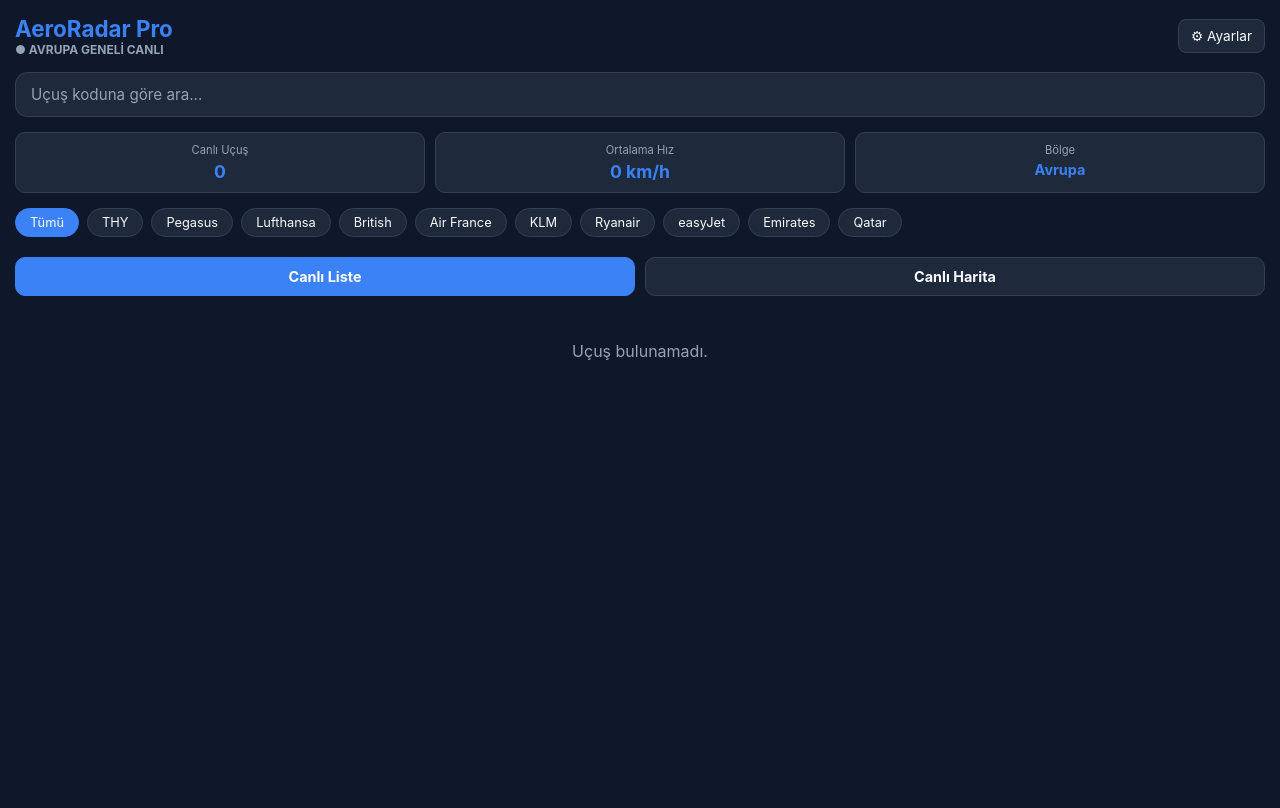
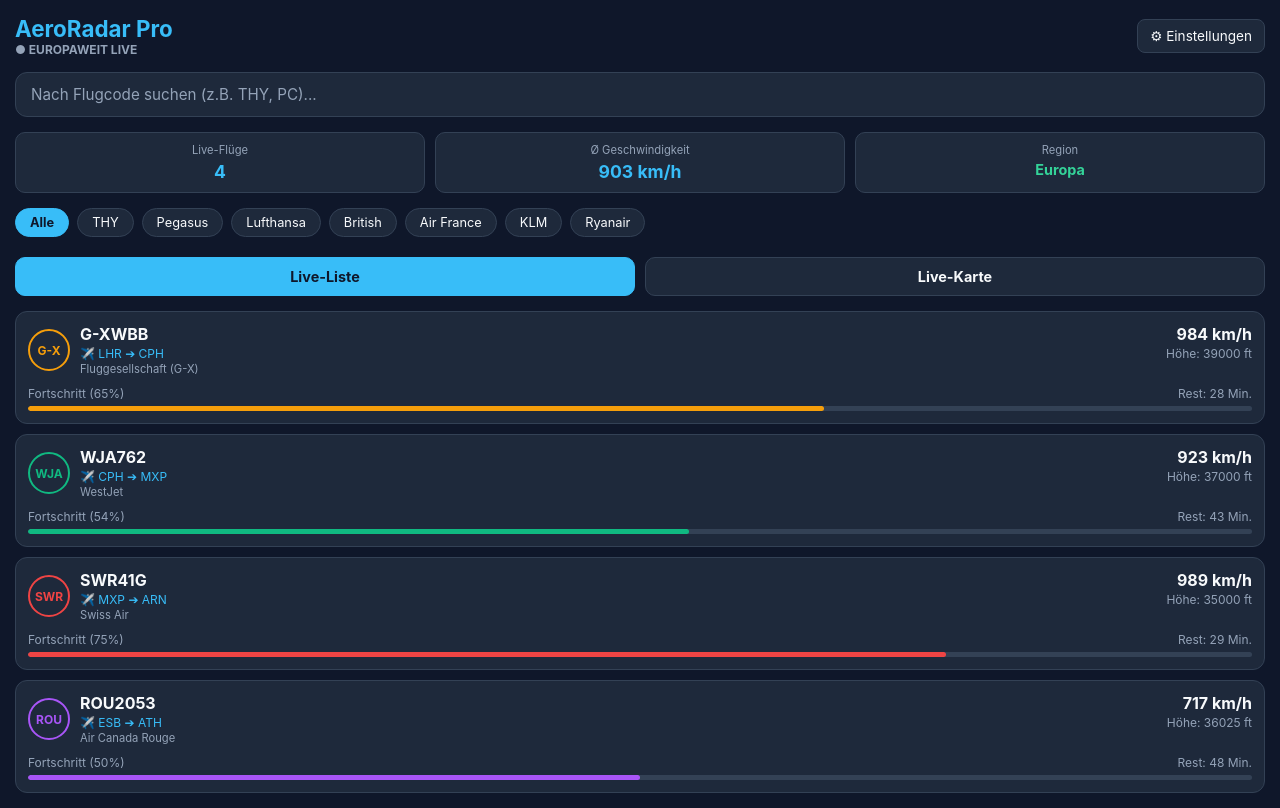
Before and after one commit to botaustrian-design/ucustakip, a Flask app: page / in a window 1280 px wide. Before the commit the page ends 360 px from the top, so only its background shows below. Run offline with Flask 3, Linux system fonts and the light colour scheme; data that the repository does not hold is empty.

Commit message:
Update index.html

```diff
--- a/templates/index.html
+++ b/templates/index.html
@@ -12,7 +12,7 @@
             --card-bg: #1e293b;
             --text: #f8fafc;
             --text-muted: #94a3b8;
-            --accent: #3b82f6;
+            --accent: #38bdf8;
             --border: #334155;
         }
         body.theme-light {
@@ -20,7 +20,7 @@
             --card-bg: #ffffff;
             --text: #0f172a;
             --text-muted: #64748b;
-            --accent: #2563eb;
+            --accent: #0284c7;
             --border: #e2e8f0;
         }
         body.theme-green {
@@ -28,7 +28,7 @@
             --card-bg: #065f46;
             --text: #ecfdf5;
             --text-muted: #a7f3d0;
-            --accent: #10b981;
+            --accent: #34d399;
             --border: #047857;
         }
         * { box-sizing: border-box; margin: 0; padding: 0; font-family: -apple-system, BlinkMacSystemFont, "Segoe UI", Roboto, sans-serif; }
@@ -49,11 +49,11 @@
         .chips-row { display: flex; gap: 8px; overflow-x: auto; padding-bottom: 5px; margin-bottom: 15px; scrollbar-width: none; }
         .chips-row::-webkit-scrollbar { display: none; }
         .chip { background: var(--card-bg); border: 1px solid var(--border); color: var(--text); padding: 6px 14px; border-radius: 20px; font-size: 0.8rem; cursor: pointer; white-space: nowrap; transition: 0.2s; }
-        .chip.active { background: var(--accent); color: #fff; border-color: var(--accent); }
+        .chip.active { background: var(--accent); color: #0f172a; font-weight: bold; border-color: var(--accent); }
 
         .tabs-row { display: grid; grid-template-columns: 1fr 1fr; gap: 10px; margin-bottom: 15px; }
         .tab-btn { background: var(--card-bg); border: 1px solid var(--border); color: var(--text); padding: 10px; border-radius: 10px; text-align: center; font-weight: bold; cursor: pointer; font-size: 0.9rem; }
-        .tab-btn.active { background: var(--accent); color: #fff; border-color: var(--accent); }
+        .tab-btn.active { background: var(--accent); color: #0f172a; border-color: var(--accent); }
 
         #map-full-wrapper { display: none; width: 100%; height: 60vh; border-radius: 12px; overflow: hidden; border: 1px solid var(--border); margin-bottom: 15px; }
         #map-full-wrapper.active { display: block; }
@@ -64,13 +64,29 @@
         .flight-card:active { transform: scale(0.98); }
         .flight-top { display: flex; justify-content: space-between; align-items: flex-start; margin-bottom: 10px; }
         .flight-left-info { display: flex; gap: 10px; align-items: center; }
-        .airline-logo { width: 38px; height: 38px; border-radius: 8px; display: flex; align-items: center; justify-content: center; font-weight: bold; font-size: 0.8rem; }
+
+        .airline-logo {
+            width: 42px;
+            height: 42px;
+            border-radius: 50%;
+            display: flex;
+            align-items: center;
+            justify-content: center;
+            font-weight: bold;
+            font-size: 0.75rem;
+            border: 2px solid;
+            background: transparent;
+        }
+
         .callsign { font-size: 1rem; font-weight: bold; }
-        .route-badge { font-size: 0.75rem; color: var(--text-muted); margin-top: 2px; }
-        .speed { font-size: 1rem; font-weight: bold; text-align: right; }
+        .route-badge { font-size: 0.75rem; color: var(--accent); margin-top: 2px; }
+        .airline-sub { font-size: 0.7rem; color: var(--text-muted); margin-top: 1px; }
+
+        .speed { font-size: 1rem; font-weight: bold; text-align: right; color: var(--text); }
         .alt-text { font-size: 0.75rem; color: var(--text-muted); text-align: right; margin-top: 2px; }
 
-        .progress-container { margin-top: 8px; }
+        .progress-info-row { display: flex; justify-content: space-between; font-size: 0.75rem; color: var(--text-muted); margin-bottom: 5px; }
+        .progress-container { margin-top: 4px; }
         .progress-bar-bg { width: 100%; height: 5px; background: var(--border); border-radius: 3px; overflow: hidden; }
         .progress-bar-fill { height: 100%; border-radius: 3px; }
 
@@ -85,7 +101,7 @@
         .settings-label { font-size: 0.85rem; color: var(--text-muted); margin-bottom: 8px; display: block; }
         .theme-options { display: grid; grid-template-columns: 1fr 1fr 1fr; gap: 8px; }
         .theme-btn { background: var(--bg); border: 1px solid var(--border); color: var(--text); padding: 8px; border-radius: 8px; cursor: pointer; text-align: center; font-size: 0.8rem; }
-        .action-btn { width: 100%; background: var(--accent); color: #fff; border: none; padding: 10px; border-radius: 8px; font-weight: bold; cursor: pointer; margin-top: 5px; }
+        .action-btn { width: 100%; background: var(--accent); color: #0f172a; border: none; padding: 10px; border-radius: 8px; font-weight: bold; cursor: pointer; margin-top: 5px; }
 
         .lang-list { display: flex; flex-direction: column; gap: 8px; }
         .lang-option-card { background: var(--bg); border: 1px solid var(--border); padding: 10px 15px; border-radius: 8px; cursor: pointer; display: flex; align-items: center; gap: 10px; font-weight: 500; }
@@ -99,30 +115,30 @@
     <header>
         <div>
             <h1>AeroRadar Pro</h1>
-            <div class="subtitle" data-i18n="live_subtitle">● AVRUPA GENELİ CANLI</div>
+            <div class="subtitle" data-i18n="live_subtitle">● EUROPAWEIT LIVE</div>
         </div>
         <button class="btn-settings" onclick="openSettings()" data-i18n="btn_settings">⚙ Ayarlar</button>
     </header>
 
-    <input type="text" id="searchInput" class="search-box" placeholder="Uçuş koduna göre ara..." data-i18n-placeholder="search_placeholder" oninput="renderFilteredFlights()">
+    <input type="text" id="searchInput" class="search-box" placeholder="Nach Flugcode suchen (z.B. THY, PC)..." data-i18n-placeholder="search_placeholder" oninput="renderFilteredFlights()">
 
     <div class="stats-row">
         <div class="stat-card">
-            <div class="stat-title" data-i18n="stat_live_flight">Canlı Uçuş</div>
-            <div class="stat-value" id="statTotal">0</div>
+            <div class="stat-title" data-i18n="stat_live_flight">Live-Flüge</div>
+            <div class="stat-value" id="statTotal">3651</div>
         </div>
         <div class="stat-card">
-            <div class="stat-title" data-i18n="stat_avg_speed">Ortalama Hız</div>
-            <div class="stat-value" id="statSpeed">0 km/h</div>
+            <div class="stat-title" data-i18n="stat_avg_speed">Ø Geschwindigkeit</div>
+            <div class="stat-value" id="statSpeed">657 km/h</div>
         </div>
         <div class="stat-card">
-            <div class="stat-title" data-i18n="stat_region">Bölge</div>
-            <div class="stat-value" style="font-size:0.9rem;" data-i18n="stat_region_name">Avrupa</div>
+            <div class="stat-title" data-i18n="stat_region">Region</div>
+            <div class="stat-value" style="font-size:0.9rem; color: #34d399;" data-i18n="stat_region_name">Europa</div>
         </div>
     </div>
 
     <div class="chips-row">
-        <div class="chip active" onclick="setFilter('ALL', this)" data-i18n="chip_all">Tümü</div>
+        <div class="chip active" onclick="setFilter('ALL', this)" data-i18n="chip_all">Alle</div>
         <div class="chip" onclick="setFilter('THY', this)">THY</div>
         <div class="chip" onclick="setFilter('PGT', this)">Pegasus</div>
         <div class="chip" onclick="setFilter('DLH', this)">Lufthansa</div>
@@ -130,14 +146,11 @@
         <div class="chip" onclick="setFilter('AFR', this)">Air France</div>
         <div class="chip" onclick="setFilter('KLM', this)">KLM</div>
         <div class="chip" onclick="setFilter('RYR', this)">Ryanair</div>
-        <div class="chip" onclick="setFilter('EZY', this)">easyJet</div>
-        <div class="chip" onclick="setFilter('UAE', this)">Emirates</div>
-        <div class="chip" onclick="setFilter('QTR', this)">Qatar</div>
     </div>
 
     <div class="tabs-row">
-        <div id="btnList" class="tab-btn active" onclick="switchTab('list')" data-i18n="tab_list">Canlı Liste</div>
-        <div id="btnMap" class="tab-btn" onclick="switchTab('map')" data-i18n="tab_map">Canlı Harita</div>
+        <div id="btnList" class="tab-btn active" onclick="switchTab('list')" data-i18n="tab_list">Live-Liste</div>
+        <div id="btnMap" class="tab-btn" onclick="switchTab('map')" data-i18n="tab_map">Live-Karte</div>
     </div>
 
     <div id="map-full-wrapper">
@@ -200,16 +213,24 @@
     <script>
         const dict = {
             'tr': {
-                live_subtitle: '● AVRUPA GENELİ CANLI', btn_settings: '⚙ Ayarlar', search_placeholder: 'Uçuş koduna göre ara...',
+                live_subtitle: '● AVRUPA GENELİ CANLI', btn_settings: '⚙ Ayarlar', search_placeholder: 'Uçuş koduna göre ara (örn. THY, PC)...',
                 stat_live_flight: 'Canlı Uçuş', stat_avg_speed: 'Ortalama Hız', stat_region: 'Bölge', stat_region_name: 'Avrupa',
                 chip_all: 'Tümü', tab_list: 'Canlı Liste', tab_map: 'Canlı Harita',
                 settings_title: 'Uygulama Ayarları', theme_title: 'Renk Tonu (Tema)',
                 lang_settings_title: 'Dil Seçeneği', btn_open_lang: 'Dileri Aç',
                 notif_title: 'Uçuş Bildirimleri', btn_save_notif: 'Bildirimi Aktif Et', lang_modal_header: 'Dil Seçin'
             },
+            'de': {
+                live_subtitle: '● EUROPAWEIT LIVE', btn_settings: '⚙ Einstellungen', search_placeholder: 'Nach Flugcode suchen (z.B. THY, PC)...',
+                stat_live_flight: 'Live-Flüge', stat_avg_speed: 'Ø Geschwindigkeit', stat_region: 'Region', stat_region_name: 'Europa',
+                chip_all: 'Alle', tab_list: 'Live-Liste', tab_map: 'Live-Karte',
+                settings_title: 'App-Einstellungen', theme_title: 'Themenfarbe',
+                lang_settings_title: 'Sprachoption', btn_open_lang: 'Sprachen öffnen',
+                notif_title: 'Flugbenachrichtigungen', btn_save_notif: 'Benachrichtigung aktivieren', lang_modal_header: 'Sprache wählen'
+            },
             'en': {
                 live_subtitle: '● EUROPAWIDE LIVE', btn_settings: '⚙ Settings', search_placeholder: 'Search by flight code...',
-                stat_live_flight: 'Live Flight', stat_avg_speed: 'Avg Speed', stat_region: 'Region', stat_region_name: 'Europe',
+                stat_live_flight: 'Live Flights', stat_avg_speed: 'Avg Speed', stat_region: 'Region', stat_region_name: 'Europe',
                 chip_all: 'All', tab_list: 'Live List', tab_map: 'Live Map',
                 settings_title: 'App Settings', theme_title: 'Theme Color',
                 lang_settings_title: 'Language Option', btn_open_lang: 'Open Languages',
@@ -219,12 +240,18 @@
 
         const languages = [
             { code: 'tr', name: 'Türkçe', flag: '🇹🇷' },
+            { code: 'de', name: 'Deutsch', flag: '🇩🇪' },
             { code: 'en', name: 'English', flag: '🇬🇧' }
         ];
 
-        let currentLang = 'tr';
+        let currentLang = 'de';
         let currentFilter = 'ALL';
-        let flightsData = [];
+        let flightsData = [
+            { id: 1, callsign: 'G-XWBB', airlineName: 'Fluggesellschaft (G-X)', brandColor: '#f59e0b', speed: 984, alt: 39000, progress: 65, restTime: '28 Min.', lat: 51.5074, lon: -0.1278, heading: 45, route: 'LHR ➔ CPH' },
+            { id: 2, callsign: 'WJA762', airlineName: 'WestJet', brandColor: '#10b981', speed: 923, alt: 37000, progress: 54, restTime: '43 Min.', lat: 55.6761, lon: 12.5683, heading: 110, route: 'CPH ➔ MXP' },
+            { id: 3, callsign: 'SWR41G', airlineName: 'Swiss Air', brandColor: '#ef4444', speed: 989, alt: 35000, progress: 75, restTime: '29 Min.', lat: 45.4642, lon: 9.1900, heading: 210, route: 'MXP ➔ ARN' },
+            { id: 4, callsign: 'ROU2053', airlineName: 'Air Canada Rouge', brandColor: '#a855f7', speed: 717, alt: 36025, progress: 50, restTime: '48 Min.', lat: 39.9334, lon: 32.8597, heading: 300, route: 'ESB ➔ ATH' }
+        ];
         let map = null;
         let markers = {};
 
@@ -234,18 +261,21 @@
                 .then(data => {
                     if (data && data.length > 0) {
                         flightsData = data;
+                    }
                     renderFilteredFlights();
                     if (map && document.getElementById('map-full-wrapper').classList.contains('active')) {
                         initMap();
                     }
-                    }
                 })
-                .catch(err => console.error("Veri alınamadı:", err));
+                .catch(err => {
+                    console.warn("API verisi alınamadı, yerel veriler kullanılıyor.");
+                    renderFilteredFlights();
+                });
         }
 
         function setLanguage(lang) {
             currentLang = lang;
-            const t = dict[lang] || dict['en'];
+            const t = dict[lang] || dict['de'];
             document.querySelectorAll('[data-i18n]').forEach(el => {
                 const key = el.getAttribute('data-i18n');
                 if(t[key]) el.innerText = t[key];
@@ -285,16 +315,21 @@
                 card.innerHTML = `
                     <div class="flight-top">
                         <div class="flight-left-info">
-                            <div class="airline-logo" style="background: ${f.brandColor}; color: #fff;">${f.callsign.substring(0,3)}</div>
+                            <div class="airline-logo" style="border-color: ${f.brandColor}; color: ${f.brandColor};">${f.callsign.substring(0,3)}</div>
                             <div>
                                 <div class="callsign">${f.callsign}</div>
-                                <div class="route-badge">${f.airlineName}</div>
+                                <div class="route-badge">✈️ ${f.route || 'LHR ➔ CPH'}</div>
+                                <div class="airline-sub">${f.airlineName}</div>
                             </div>
                         </div>
                         <div>
-                            <div class="speed" style="color: ${f.brandColor};">${f.speed} <span style="font-size:0.6rem">km/h</span></div>
-                            <div class="alt-text">${f.alt} ft</div>
+                            <div class="speed">${f.speed} km/h</div>
+                            <div class="alt-text">Höhe: ${f.alt} ft</div>
                         </div>
+                    </div>
+                    <div class="progress-info-row">
+                        <span>Fortschritt (${f.progress}%)</span>
+                        <span>Rest: ${f.restTime || '30 Min.'}</span>
                     </div>
                     <div class="progress-container">
                         <div class="progress-bar-bg"><div class="progress-bar-fill" style="width: ${f.progress}%; background: ${f.brandColor};"></div></div>
@@ -343,7 +378,7 @@
                 });
 
                 let marker = L.marker([f.lat, f.lon], { icon: planeIcon }).addTo(map);
-                marker.bindPopup(`<b>${f.callsign}</b><br>${f.airlineName}<br>Hız: ${f.speed} km/h<br>İrtifa: ${f.alt} ft`);
+                marker.bindPopup(`<b>${f.callsign}</b><br>${f.airlineName}<br>Geschwindigkeit: ${f.speed} km/h<br>Höhe: ${f.alt} ft`);
                 markers[f.id] = marker;
             });
         }
@@ -372,18 +407,9 @@ function saveNotificationPreference() {
         function openDetail(flight) {
             document.getElementById('modalCallsignTitle').innerText = flight.callsign + ' Detayları';
             document.getElementById('detailContent').innerHTML = `
-        <div class="cockpit-card">
-            <div class="cockpit-title">Havayolu Şirketi</div>
-            <div class="cockpit-value">${flight.airlineName}</div>
-        </div>
-        <div class="cockpit-card">
-            <div class="cockpit-title">Güzergah</div>
-            <div class="cockpit-value">${flight.route}</div>
-        </div>
-        <div class="cockpit-card">
-            <div class="cockpit-title">Anlık Hız / İrtifa</div>
-            <div class="cockpit-value">${flight.speed} km/h / ${flight.alt} ft</div>
-        </div>
+                <div class="cockpit-card"><div class="cockpit-title">Havayolu Şirketi</div><div class="cockpit-value">${flight.airlineName}</div></div>
+                <div class="cockpit-card"><div class="cockpit-title">Güzergah</div><div class="cockpit-value">${flight.route || 'Bilinmiyor'}</div></div>
+                <div class="cockpit-card"><div class="cockpit-title">Anlık Hız / İrtifa</div><div class="cockpit-value">${flight.speed} km/h / ${flight.alt} ft</div></div>
             `;
             document.getElementById('detail-modal').classList.add('active');
         }
@@ -391,7 +417,7 @@ function closeDetail() { document.getElementById('detail-modal').classList.remov
 
         fetchLiveFlights();
         setInterval(fetchLiveFlights, 15000);
-setLanguage('tr');
+        setLanguage('de');
     </script>
 </body>
 </html>
```
Lines whose indentation alone changed are shown as unchanged.
